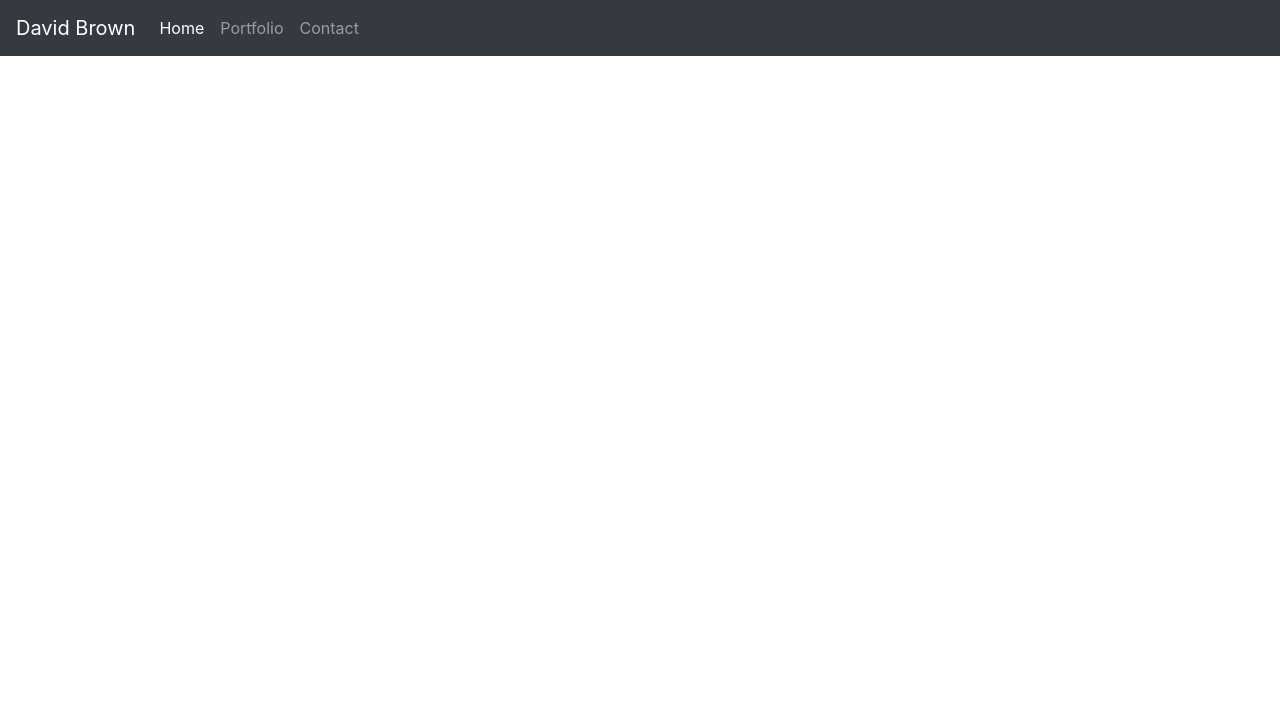
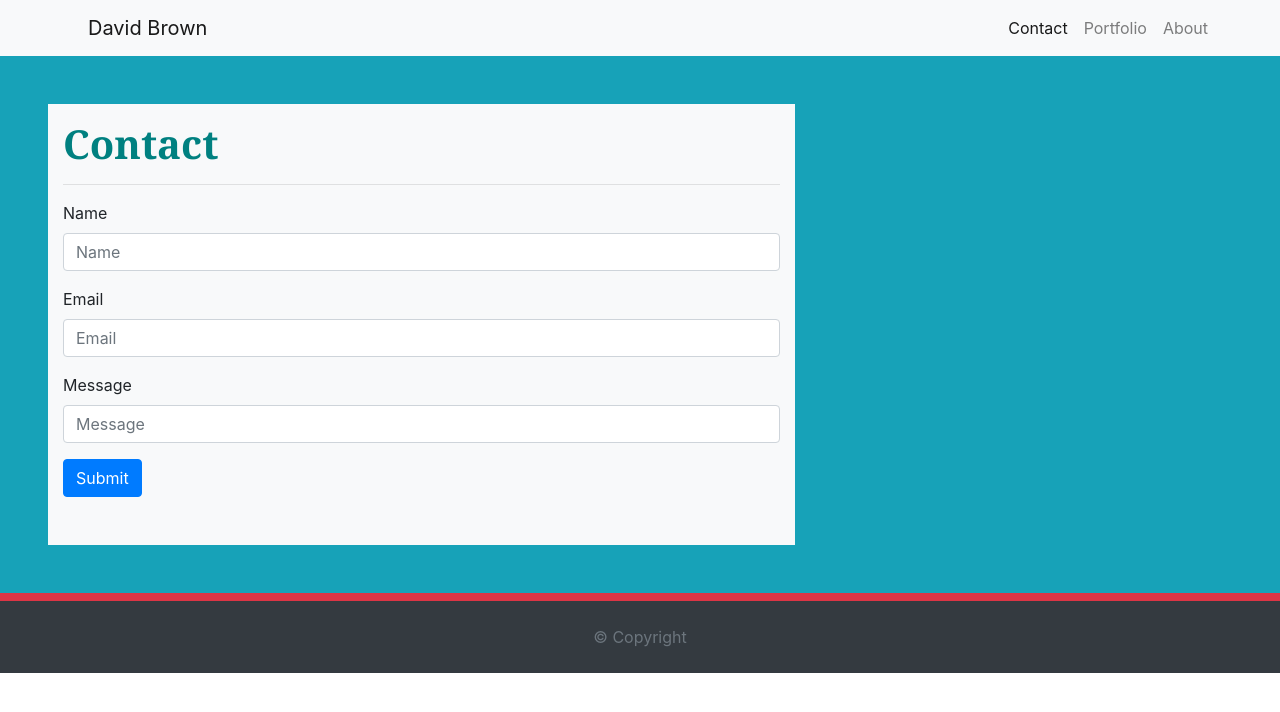
Before and after one commit to bravedown/hw2-rwd-portfolio, a plain HTML site: page contact.html in a window 1280 px wide. Drawn offline with nearby package versions, Linux system fonts and the light colour scheme.

Commit message:
lots of updates, laid out contact.html and index.html

```diff
--- /dev/null
+++ b/Assets/css/style.css
@@ -0,0 +1,16 @@
+.left-margin {
+    margin-left: 20px;
+}
+
+.right-margin{
+    margin-right: 20px;
+}
+
+h1 {
+    font-family: Georgia, serif;
+    color: #008080;
+}
+
+.bg-mint {
+    background-color: #dcffff;
+}
--- a/contact.html
+++ b/contact.html
@@ -7,39 +7,83 @@
 
     <!-- Bootstrap CSS -->
     <link rel="stylesheet" href="https://stackpath.bootstrapcdn.com/bootstrap/4.5.2/css/bootstrap.min.css" integrity="sha384-JcKb8q3iqJ61gNV9KGb8thSsNjpSL0n8PARn9HuZOnIxN0hoP+VmmDGMN5t9UJ0Z" crossorigin="anonymous">
-
+    <link rel="stylesheet" href="./Assets/css/style.css">
     <title>David Brown</title>
   </head>
 
     <body>
         <header>
-            <nav class="navbar navbar-expand-lg navbar-dark bg-dark">
-                <a class="navbar-brand" href="./index.html">David Brown</a>
+            <nav class="navbar navbar-expand-lg navbar-light bg-light">
+
+                <a class="navbar-brand ml-md-4" href="./index.html"><span class="ml-xl-5">David Brown</span></a>
                 <button class="navbar-toggler" type="button" data-toggle="collapse" data-target="#navbarSupportedContent" aria-controls="navbarSupportedContent" aria-expanded="false" aria-label="Toggle navigation">
                   <span class="navbar-toggler-icon"></span>
                 </button>
 
-                <div class="collapse navbar-collapse" id="navbarSupportedContent">
-                  <ul class="navbar-nav mr-auto">
+                <div class="collapse navbar-collapse mr-3 mr-xl-5" id="navbarSupportedContent">
+                    <div class="navbar-nav mr-auto"></div>
+                    <ul class="navbar-nav">
+
                         <li class="nav-item active">
-                      <a class="nav-link" href="./index.html">Home <span class="sr-only">(current)</span></a>
+                            <a class="nav-link" href="./contact.html">Contact</a>
                         </li>
                         <li class="nav-item">
                             <a class="nav-link" href="./portfolio.html">Portfolio</a>
                         </li>
+
                         <li class="nav-item">
-                        <a class="nav-link" href="./contact.html">Contact</a>
+                            <a class="nav-link" href="./index.html">About</a>
                         </li>
                     </ul>
-                    <!-- Search Bar, implement later
-                    <form class="form-inline my-2 my-lg-0">
-                    <input class="form-control mr-sm-2" type="search" placeholder="Search" aria-label="Search">
-                    <button class="btn btn-outline-success my-2 my-sm-0" type="submit">Search</button>
-                    </form> -->
 
                 </div>
             </nav>
         </header>
 
+        <section class="container-fluid bg-info">
+            <section class="row">
+                <section class="col col-md-7 mt-5 mr-3 mb-5 ml-3 ml-md-5 pb-5  bg-light">
+                    <h1 class="mt-3"><strong>Contact</strong></h1>
+
+                    <hr>
+
+                    <form>
+                        <div class="form-group">
+                            <label for="inputName">Name</label>
+                            <input type="name" class="form-control" id="inputName" placeholder="Name">
+                        </div>
+                        <div class="form-group">
+                            <label for="inputEmail">Email</label>
+                            <input type="email" class="form-control" id="inputEmail" placeholder="Email">
+                        </div>
+                        <div class="form-group">
+                            <label for="inputMessage">Message</label>
+                            <input type="message" class="form-control" id="inputMessage" placeholder="Message">
+                        </div>
+
+                        <button type="submit" class="btn btn-primary">Submit</button>
+                    </form>
+                </section>
+            </section>
+        </section>
+
+
+
+
+
+
+        <!-- Makes a line separating the main section from the footer -->
+        <section class="pt-2 bg-danger"></section>
+
+        <footer class="bg-dark pt-4 pb-2">
+            <p class="text-muted text-center">&copy; Copyright</p>
+        </footer>
+
+
+
+        <script src="https://code.jquery.com/jquery-3.5.1.slim.min.js" integrity="sha384-DfXdz2htPH0lsSSs5nCTpuj/zy4C+OGpamoFVy38MVBnE+IbbVYUew+OrCXaRkfj" crossorigin="anonymous"></script>
+        <script src="https://cdn.jsdelivr.net/npm/popper.js@1.16.1/dist/umd/popper.min.js" integrity="sha384-9/reFTGAW83EW2RDu2S0VKaIzap3H66lZH81PoYlFhbGU+6BZp6G7niu735Sk7lN" crossorigin="anonymous"></script>
+        <script src="https://stackpath.bootstrapcdn.com/bootstrap/4.5.2/js/bootstrap.min.js" integrity="sha384-B4gt1jrGC7Jh4AgTPSdUtOBvfO8shuf57BaghqFfPlYxofvL8/KUEfYiJOMMV+rV" crossorigin="anonymous"></script>
+
     </body>
 </html>
```
Also changed, not shown: index.html (+38 -14 lines), portfolio.html (+52 -20 lines). Lines whose indentation alone changed are shown as unchanged.
